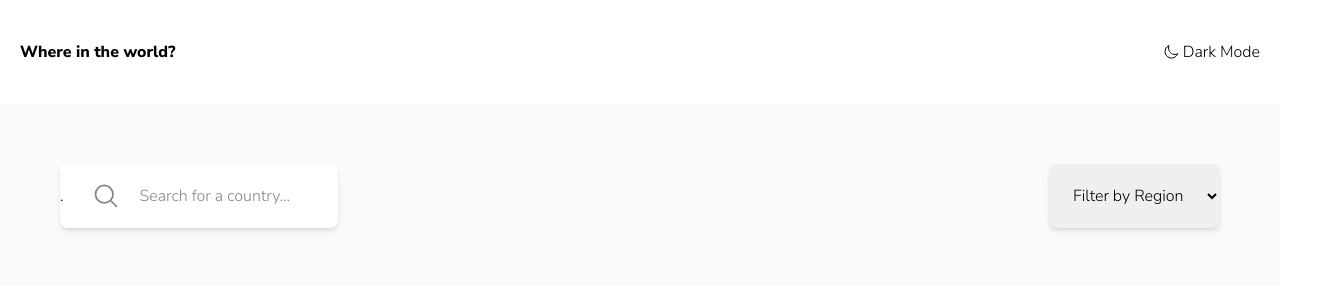
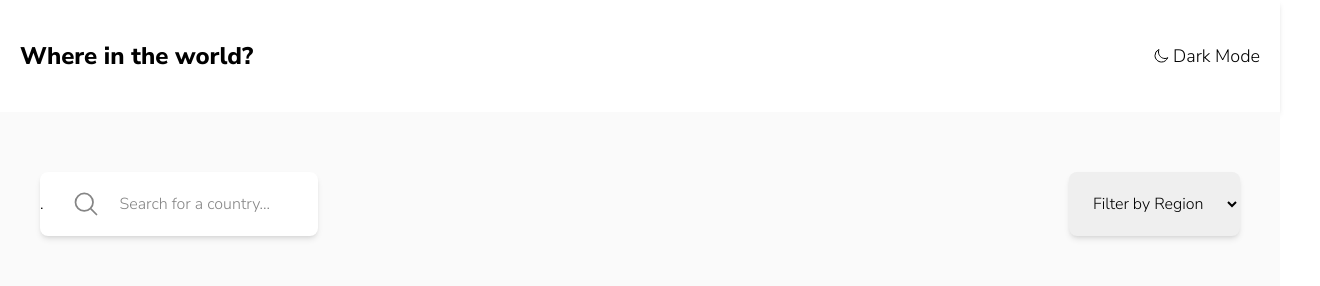
Before and after one commit to dew-dr0p/09---rest-countries-api, a Vue app: page / in a window 1280 px wide. Shown: the top 286 px of the page, 1320 px wide, since content can reach past the window. Built offline with nearby package versions, Linux system fonts and the light colour scheme; no server answers.

Commit message:
Edited Title in Page Header

```diff
--- a/src/components/PageContent.vue
+++ b/src/components/PageContent.vue
@@ -122,11 +122,11 @@ onMounted(async () => {
 <template>
     <div class="w-full h-full bg-light-background p-10">
         <div class="flex w-full justify-between">
-            <form action="" class="m-5 bg-light-elements flex items-center shadow-md rounded-lg border-none p-0 max-w-lg">.
+            <form action="" class="my-5 bg-light-elements flex items-center shadow-md rounded-lg border-none p-0 max-w-lg">.
                 <i class="pl-7"><MagnifyingGlassIcon class="w-7 text-light-input" /></i>
                 <input type="search" placeholder="Search for a country..." v-model="searchTerm" class="p-5 m-0 w-full bg-transparent placeholder:text-light-input" style="background-image: transparent url();">
             </form>
-            <select name="Filter" v-model="region" class="shadow-md rounded-lg border-none px-5 m-5">
+            <select name="Filter" v-model="region" class="shadow-md rounded-lg border-none px-5 my-5">
                 <option value="" disabled selected>Filter by Region</option>
                 <option value="Africa">Africa</option>
                 <option value="America">America</option>
@@ -138,8 +138,8 @@ onMounted(async () => {
         <div v-if="loading" class="h-[70vh] flex">
             <p class="m-auto">Loading...</p>
         </div>
-        <div class="grid grid-cols-1 gap-20 mt-10 md:grid-cols-2 xl:grid-cols-3">
-            <div v-for="local in Data.value" :key="local['flag']" class="bg-light-elements flex flex-col w-80 m-auto shadow-md rounded-lg border-none max-w-xs">
+        <div class="grid grid-cols-1 gap-20 mt-10 md:grid-cols-2 lg:grid-cols-3 xl:grid-cols-4">
+            <div v-for="local in Data.value" :key="local['flag']" class="bg-light-elements flex flex-col m-auto shadow-md rounded-lg border-none max-w-xs">
                 <img :src="local['flags']['png']" :alt="local['flags']['alt']" class="rounded-t-lg">
                 <div class="p-10 pl-7 font-bold">
                     <h3 class="text-2xl mb-4">{{ local['name']['official'] }}</h3>
@@ -149,7 +149,7 @@ onMounted(async () => {
                 </div>
             </div>
         </div>
-        <div v-if="!live" class="grid grid-cols-1 gap-20 mt-10 md:grid-cols-2 xl:grid-cols-3">
+        <div v-if="!live" class="grid grid-cols-1 gap-20 mt-10 md:grid-cols-2 lg:grid-cols-3 xl:grid-cols-4">
             <div v-for="local in localData.value" :key="local.alpha2Code" class="bg-light-elements flex flex-col w-80 m-auto shadow-md rounded-lg border-none max-w-xs">
                 <img :src="local.flags.png" alt="" class="rounded-t-lg">
                 <div class="p-10 pl-7 font-bold">
--- a/src/components/PageHeader.vue
+++ b/src/components/PageHeader.vue
@@ -5,7 +5,7 @@ import { MoonIcon } from '@heroicons/vue/24/outline'
 
 <template>
     <div class="grid grid-cols-2 px-5 py-10 shadow-md items-center">
-        <h3 class="font-bold">Where in the world?</h3>
-        <p class="justify-self-end flex flex-row items-center"><MoonIcon class="w-5 pr-1" /> Dark Mode</p>
+        <h3 class="font-bold text-2xl">Where in the world?</h3>
+        <p class="justify-self-end flex flex-row items-center text-lg"><MoonIcon class="w-5 pr-1" /> Dark Mode</p>
     </div>
 </template>
```
